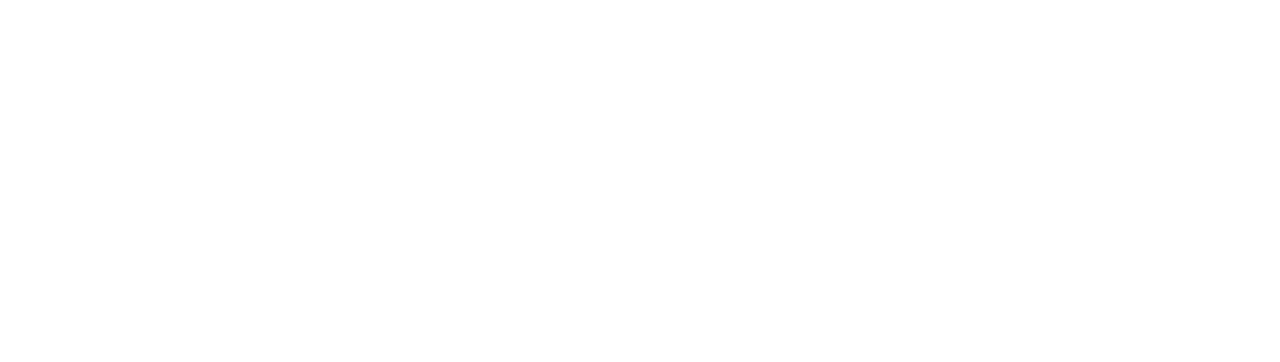
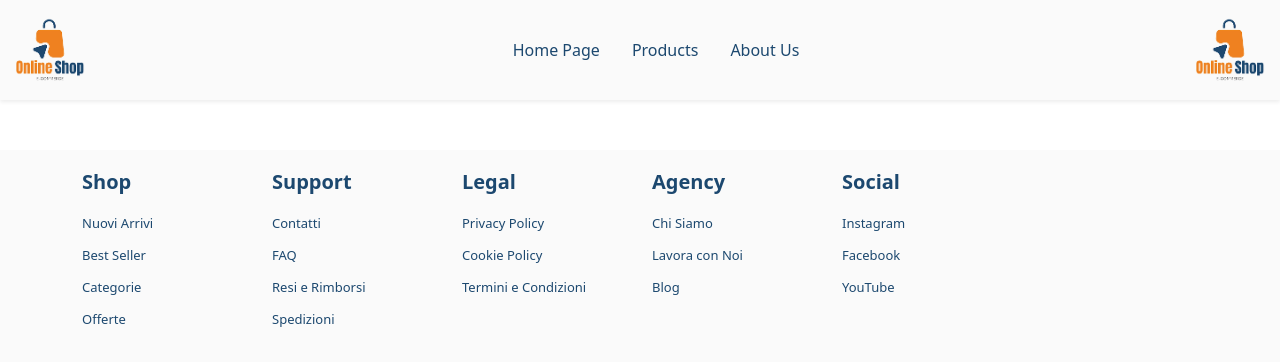
Before and after one commit to angelostori/react-router, a React (Vite) app: page /product in a window 1280 px wide. Before the commit this address had no page. Shown: the top 362 px of the page. Built offline with nearby package versions, Linux system fonts and the light colour scheme.

Commit message:
add the page product and set its route

```diff
--- a/src/App.jsx
+++ b/src/App.jsx
@@ -3,6 +3,7 @@
 import Home from "./pages/Home";
 import About from "./pages/About";
 import Products from "./pages/Products";
+import Product from "./pages/Product";
 
 
 export default function App() {
@@ -13,6 +14,7 @@
           <Route index element={<Home />} />
           <Route path="about" element={<About />} />
           <Route path="products" element={<Products />} />
+          <Route path="product" element={<Product />} />
         </Route>
       </Routes>
     </BrowserRouter>
--- /dev/null
+++ b/src/pages/Product.jsx
@@ -0,0 +1,10 @@
+export default function Product() {
+
+
+
+    return (
+        <>
+
+        </>
+    )
+}
```
